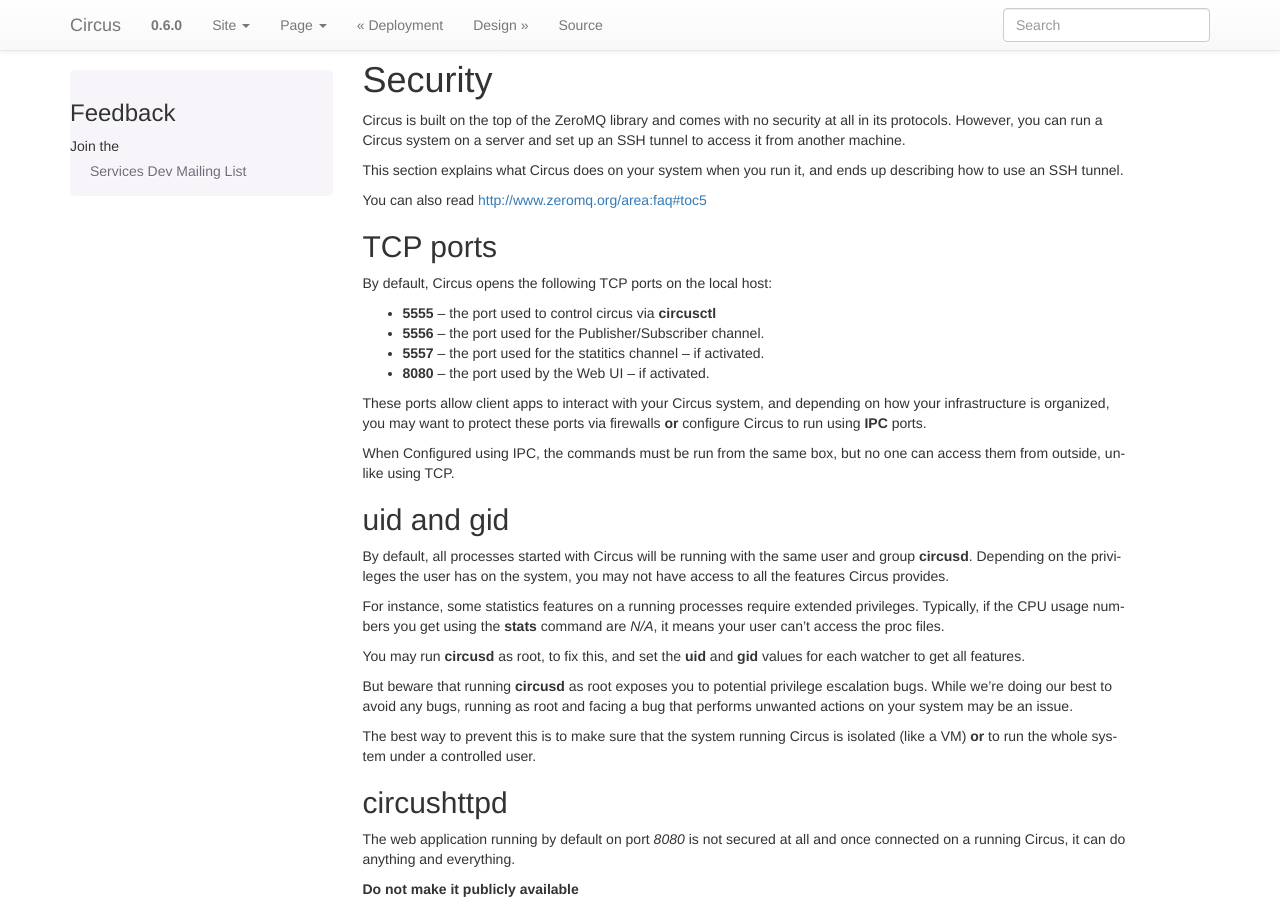
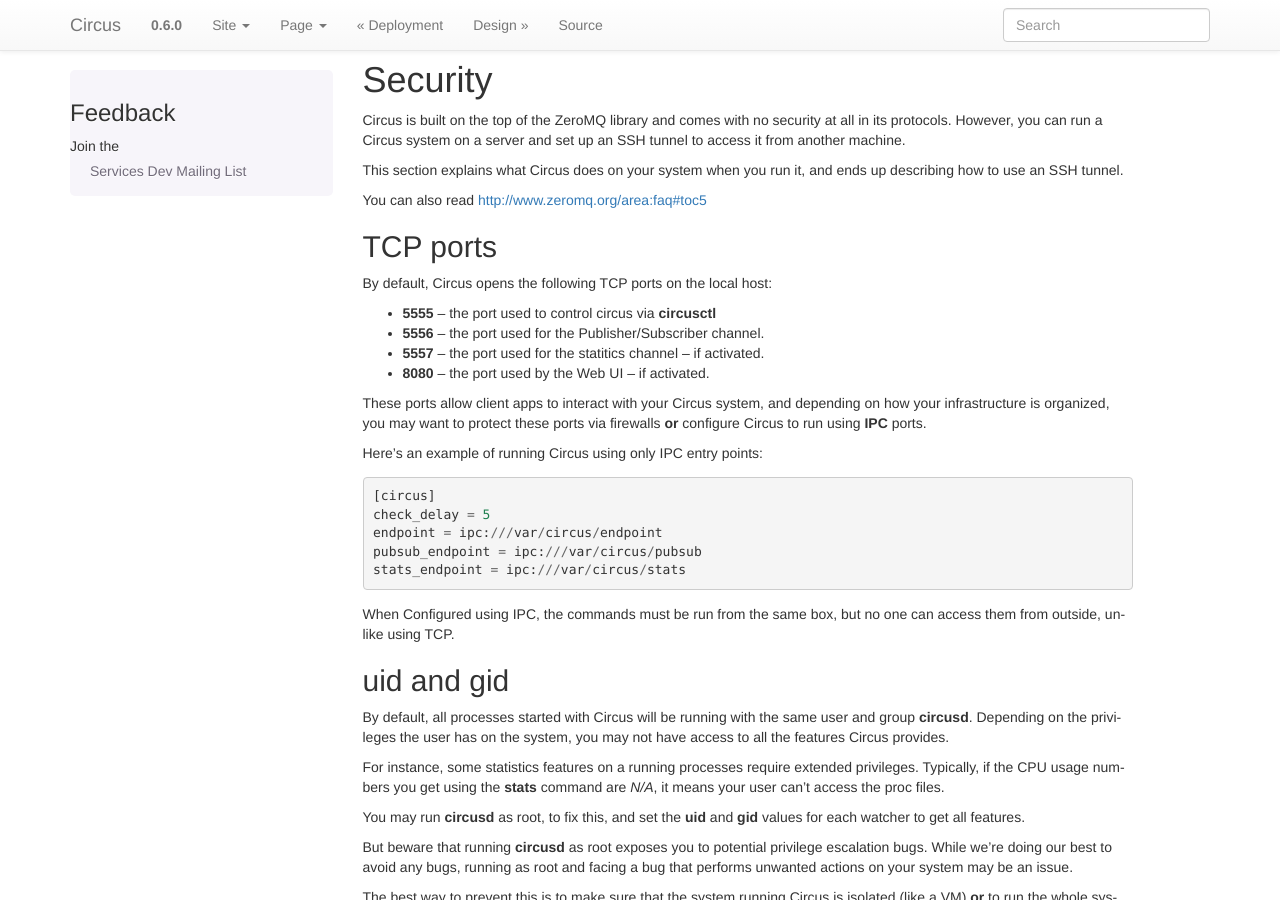
Before and after one commit to circus-tent/circus, a Sphinx documentation site: the page built from docs/source/security.rst, in a window 1280 px wide and 900 px high. Built offline with Sphinx 7.4.7, drawn with Linux system fonts in a browser that asks for light colours; pages that are not in the unit, such as notebooks, are missing from menus.

Commit message:
added an example of running the zmq ports using ipc

```diff
--- a/docs/source/security.rst
+++ b/docs/source/security.rst
@@ -27,6 +27,14 @@
 depending on how your infrastructure is organized, you may want to protect
 these ports via firewalls **or** configure Circus to run using **IPC**
 ports.
+
+Here's an example of running Circus using only IPC entry points::
+
+    [circus]
+    check_delay = 5
+    endpoint = ipc:///var/circus/endpoint
+    pubsub_endpoint = ipc:///var/circus/pubsub
+    stats_endpoint = ipc:///var/circus/stats
 
 When Configured using IPC, the commands must be run from the same
 box, but no one can access them from outside, unlike using TCP.
```
